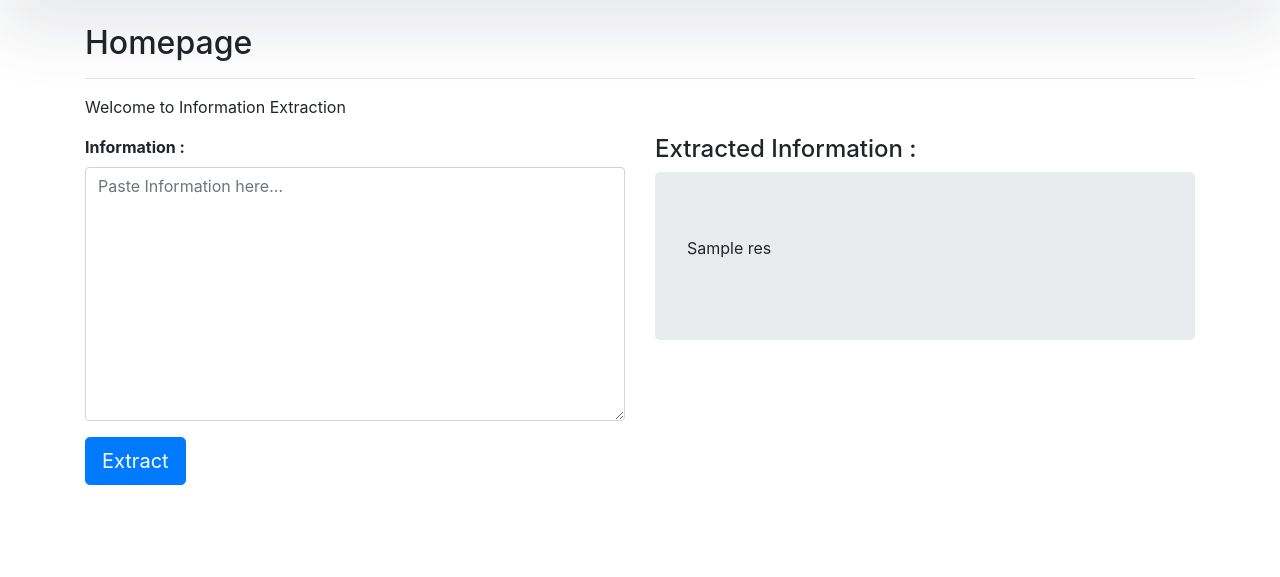
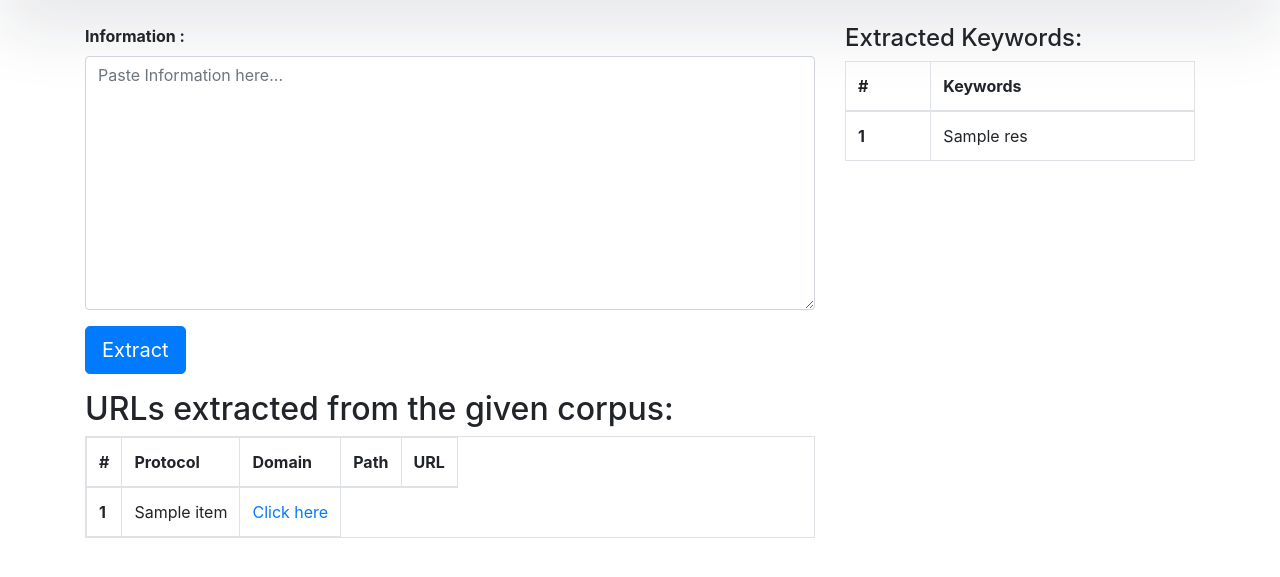
Before and after one commit to pratik7368patil/NLP_Project_1st, a Django app: template Complete Project With UI/Extract_Information/extract/templates/home.html in a window 1280 px wide. Shown: the part 88-665 px from the top of the page. Run offline with Django 3.2, Linux system fonts and the light colour scheme; the template is opened without the code that fills it: most values are stand-ins (such as "Sample title", 1, 10 or a date in 2020); some libraries are stand-ins or nearby versions.

Commit message:
Url extraction and filtering added

```diff
--- a/Complete Project With UI/Extract_Information/extract/templates/home.html
+++ b/Complete Project With UI/Extract_Information/extract/templates/home.html
@@ -1,12 +1,9 @@
 {% extends 'base.html' %}
 
 {% block content %}
-	<h2>Homepage</h2>
-	<hr>
-    <p>Welcome to Information Extraction</p>
     <section>
         <div class="row">
-            <div class="col">
+            <div class="col-md-8 col-sm-8">
                 <form method="POST" action="{% url 'output' %}">
                     {% csrf_token %}
                     <div class="form-group">
@@ -17,14 +14,50 @@
                         <input type="submit" class="btn btn-primary btn-lg" value="Extract">
                     </div>
                 </form>
+                {% if urls|length > 0 %}
+                <h2> URLs extracted from the given corpus: </h2>
+                <table class="table table-bordered table-hover table-responsive">
+                  <thead>
+                    <tr>
+                      <th scope="col">#</th>
+                      <th scope="col">Protocol</th>
+                      <th scope="col">Domain</th>
+                      <th scope="col">Path</th>
+                      <th scopr="col">URL</th>
+                    </tr>
+                  </thead>
+                  <tbody>
+                    {% for url in urls %}
+                    <tr>
+                      <th scope="row">{{forloop.counter}}</th>
+                      {% for item in url %}
+                       <td>{{item}}</td>
+                      {% endfor %}
+                      <td><a href="{{url.0}}://{{url.1}}{{url.2}}" target="_blank">Click here</a></td>
+                    </tr>
+                    {% endfor %}
+                  </tbody>
+                </table>
+                {% endif %}
             </div>
-            <div class="col">
-                <h4>Extracted Information :</h4>
-                <div class="jumbotron">
+            <div class="col-md-4 col-sm-4">
+                <h4>Extracted Keywords:</h4>
+                <table class="table table-bordered table-hover">
+                  <thead>
+                    <tr>
+                      <th scope="col">#</th>
+                      <th scope="col">Keywords</th>
+                    </tr>
+                  </thead>
+                  <tbody>
                     {% for res in text %}
-                        {{res|linebreaks}}
+                    <tr>
+                        <th scope="row">{{forloop.counter}}</th>
+                        <td>{{res}}</td>
+                    </tr>
                     {% endfor %}
-                </div>
+                  </tbody>
+                </table>
             </div>
         </div>
     </section>
```
Also changed, not shown: Complete Project With UI/Extract_Information/extract/views.py (+69 -41 lines).
